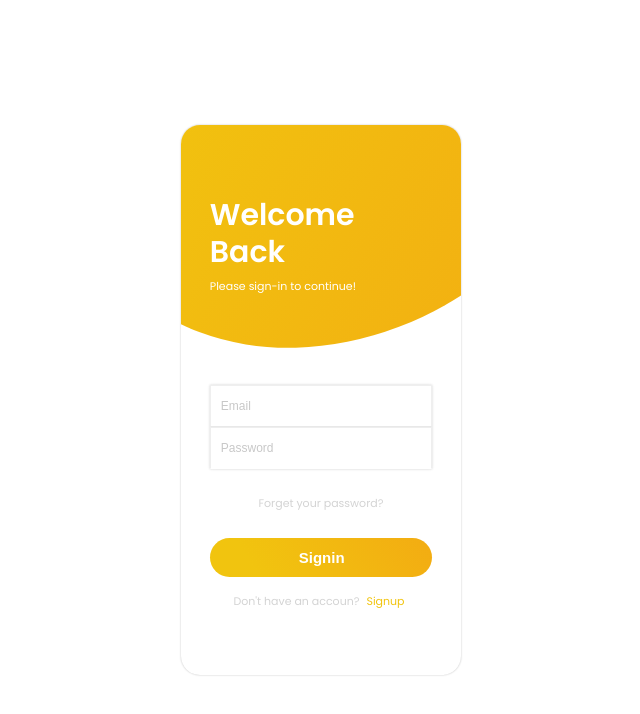
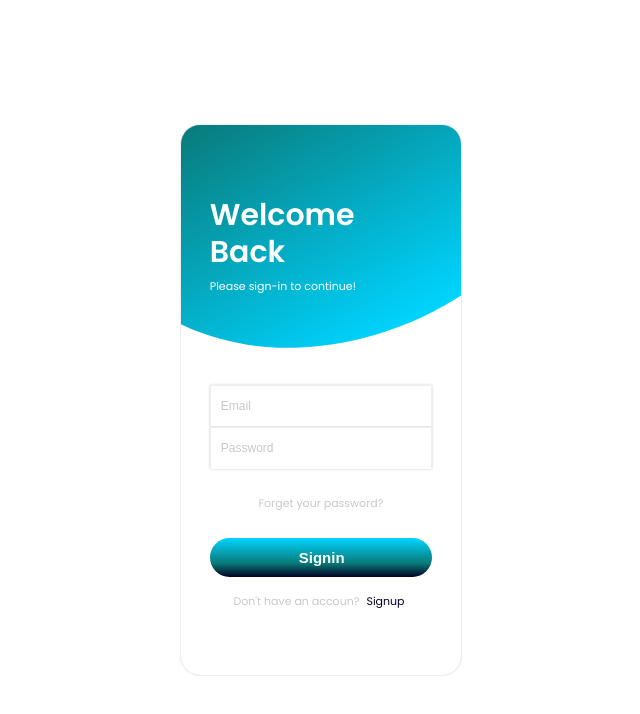
Before and after one commit to Zahra947/sign-up-app, a React (Create React App) app: page / in a window 1280 px wide. Shown: the top 714 px of the page, without its empty margins (319-959 px from the left). Built offline with nearby package versions, Linux system fonts and the light colour scheme.

Commit message:
2 files modified

```diff
--- a/src/components/accountBox/common.jsx
+++ b/src/components/accountBox/common.jsx
@@ -17,14 +17,14 @@
 
 export const MutedLink = styled.a`
   font-size: 11px;
-  color: rgba(200, 200, 200, 0.8);
+  color: rgba(200, 200, 200, 1);
   font-weight: 500;
   text-decoration: none;
 `;
 
 export const BoldLink = styled.a`
   font-size: 11px;
-  color: rgb(241, 196, 15);
+  color: rgb(2,0,36);
   font-weight: 500;
   text-decoration: none;
   margin: 0 4px;
@@ -47,7 +47,7 @@
   }
   &:focus {
     outline: none;
-    border-bottom: 2px solid rgb(241, 196, 15);
+    border-bottom: 2px solid rgb(2,0,36);
   }
 `;
 
@@ -61,12 +61,8 @@
   border-radius: 100px 100px 100px 100px;
   cursor: pointer;
   transition: all, 240ms ease-in-out;
-  background: rgb(241, 196, 15);
-  background: linear-gradient(
-    58deg,
-    rgba(241, 196, 15, 1) 20%,
-    rgba(243, 172, 18, 1) 100%
-  );
+  background: rgb(2,0,36);
+background: linear-gradient(0deg, rgba(2,0,36,1) 0%, rgba(9,121,120,1) 35%, rgba(0,212,255,1) 100%);
   &:hover {
     filter: brightness(1.03);
   }
--- a/src/components/accountBox/index.jsx
+++ b/src/components/accountBox/index.jsx
@@ -37,12 +37,8 @@
   transform: rotate(60deg);
   top: -290px;
   left: -70px;
-  background: rgb(241, 196, 15);
-  background: linear-gradient(
-    58deg,
-    rgba(241, 196, 15, 1) 20%,
-    rgba(243, 172, 18, 1) 100%
-  );
+  background: rgb(2,0,36);
+background: linear-gradient(90deg, rgba(2,0,36,1) 0%, rgba(9,121,120,1) 35%, rgba(0,212,255,1) 100%);
 `;
 
 const HeaderContainer = styled.div`
```
